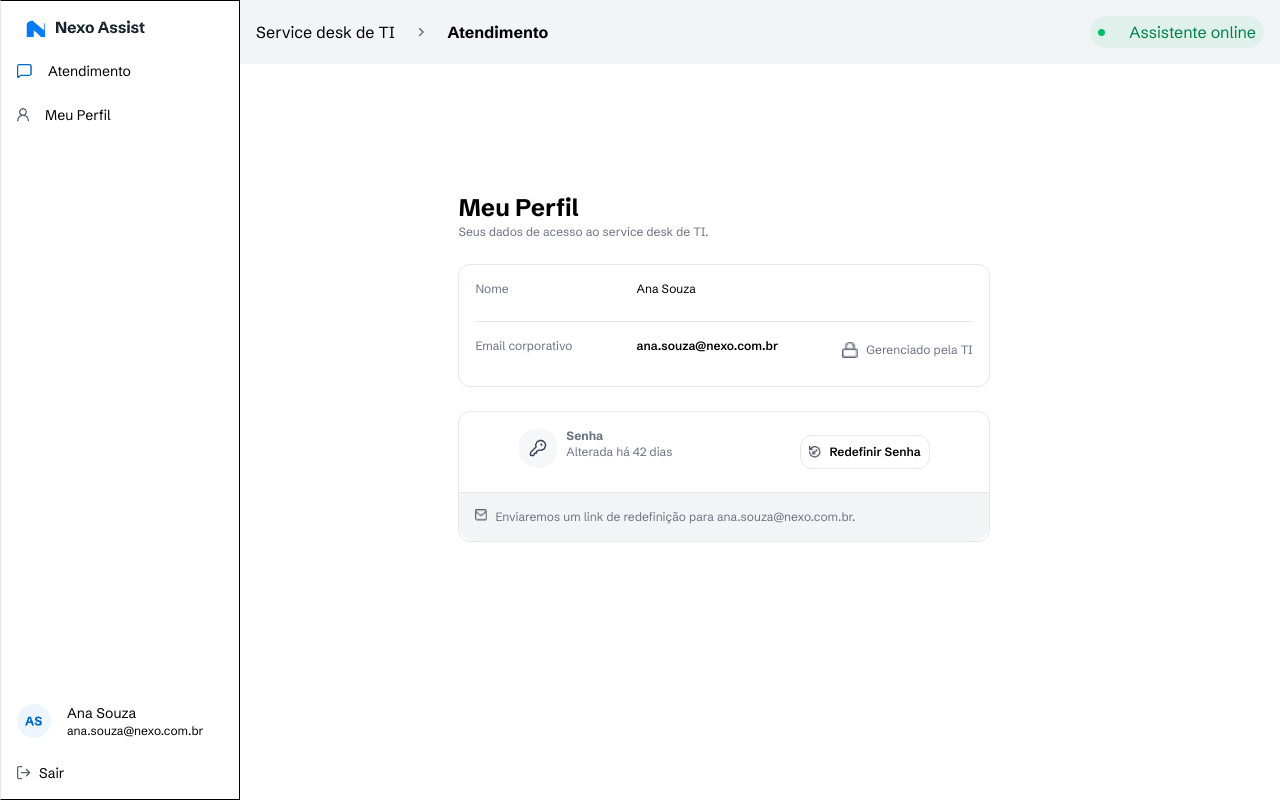
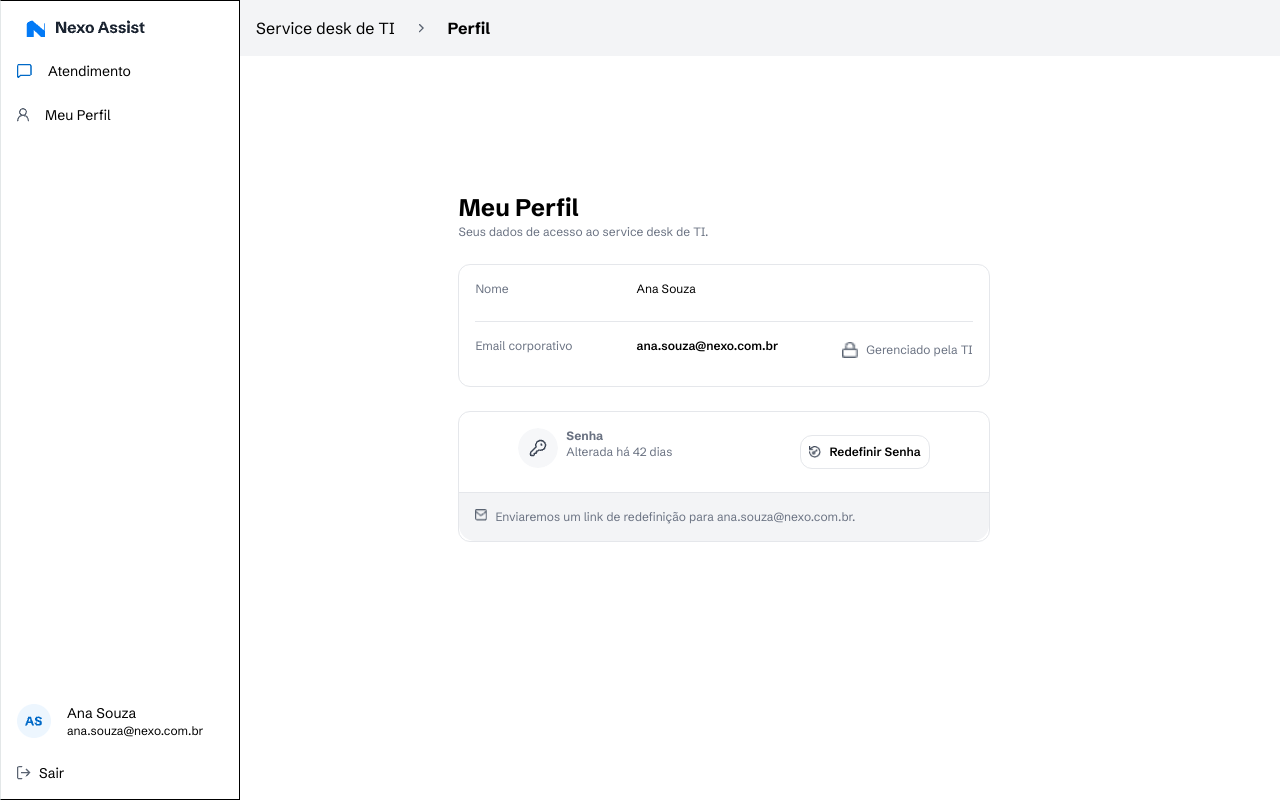
Before and after one commit to Paulo-Borges/desafioNexo, a React (Vite) app: page /perfil in a window 1280 px wide. Shown: the top 800 px of the page. Built offline with nearby package versions, Linux system fonts and the light colour scheme.

Commit message:
feat: conectando o Header com as page Chat e Perfil

```diff
--- a/src/App.tsx
+++ b/src/App.tsx
@@ -4,7 +4,7 @@ import Atendente from "./pages/Atendente";
 import Login from "./components/login/Login";
 import Home from "./pages/Home";
 import { UserStorage } from "./UserStorage";
-import ChatClientLayout from "./components/chatClientLayout";
+import ChatClientLayout from "./components/ChatClientLayout";
 import AtendenteLayout from "./components/AtendenteLayout";
 import Perfil from "./pages/Perfil";
 
--- a/src/components/ChatClientLayout.tsx
+++ b/src/components/ChatClientLayout.tsx
@@ -1,11 +1,14 @@
-import { Outlet } from "react-router-dom";
+import { Outlet, useLocation } from "react-router-dom";
 import Header from "./Header";
 import Sidebar from "./Sidebar";
 const ChatClientLayout = () => {
+  const { pathname } = useLocation();
+  const pagina = pathname === "/perfil" ? "perfil" : "chat";
+
   return (
     <div className="">
       <Sidebar />
-      <Header />
+      <Header pagina={pagina} />
       <main className="ml-60 pt-18 h-screen">
         <Outlet />
       </main>
--- a/src/components/Header.tsx
+++ b/src/components/Header.tsx
@@ -1,21 +1,27 @@
 import Menor from "../assets/Menor.png";
 import Verde from "../assets/Verde.png";
 
-const Header = () => {
+interface HeaderProps {
+  pagina: "chat" | "perfil";
+}
+
+const Header = ({ pagina }: HeaderProps) => {
+  const isChat = pagina === "chat";
   return (
     <div className="fixed top-0 flex justify-between p-4 right-0 left-60 z-40 bg-gray-100">
       <div className="flex items-center space-x-6">
         <p>Service desk de TI</p>
         <img src={Menor} alt="Logo" />
-        <p className="font-bold">Atendimento</p>
+        <p className="font-bold">{isChat ? "Atendimento" : "Perfil"}</p>
       </div>
-
-      <div className="flex items-center space-x-6 bg-[RGBA(0,189,107,0.08)] px-2 py-1 rounded-2xl">
-        <div>
-          <img src={Verde} alt="Logo" />
+      {isChat && (
+        <div className="flex items-center space-x-6 bg-[RGBA(0,189,107,0.08)] px-2 py-1 rounded-2xl">
+          <div>
+            <img src={Verde} alt="Logo" />
+          </div>
+          <p className="text-[RGBA(0,128,74,1)]">Assistente online</p>
         </div>
-        <p className="text-[RGBA(0,128,74,1)]">Assistente online</p>
-      </div>
+      )}
     </div>
   );
 };
```
